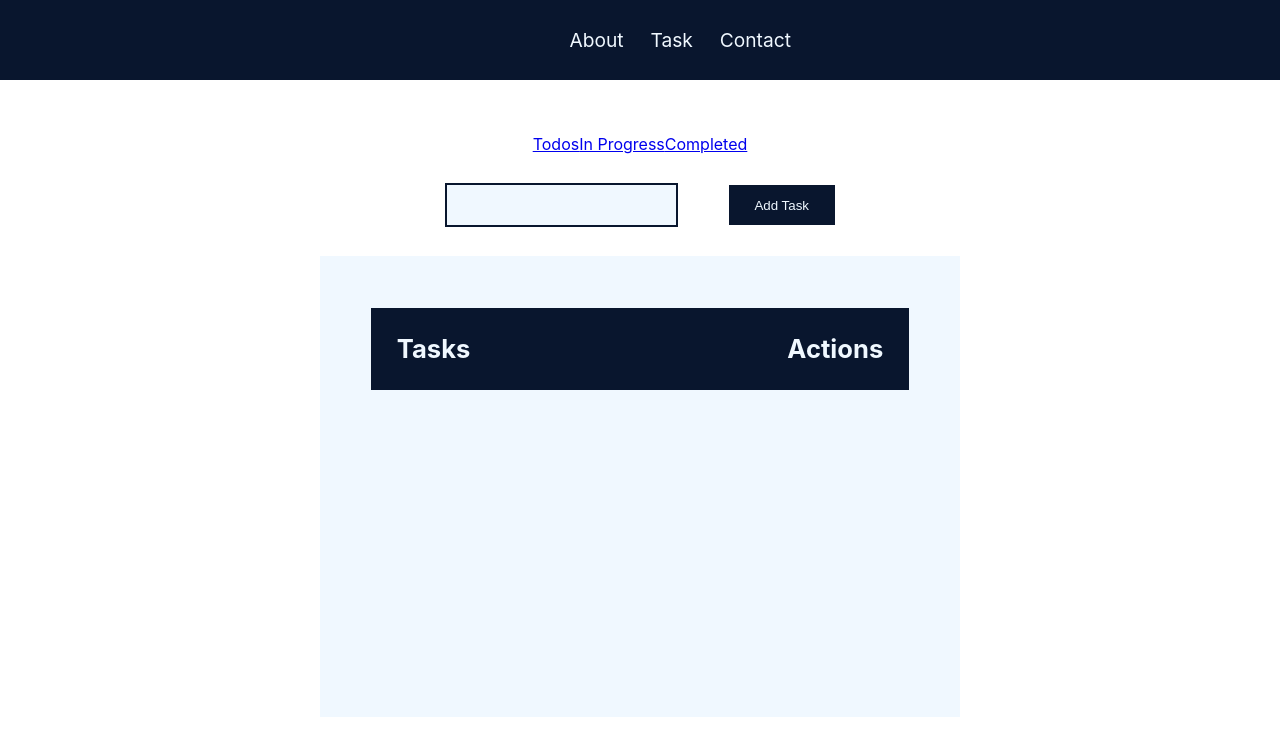
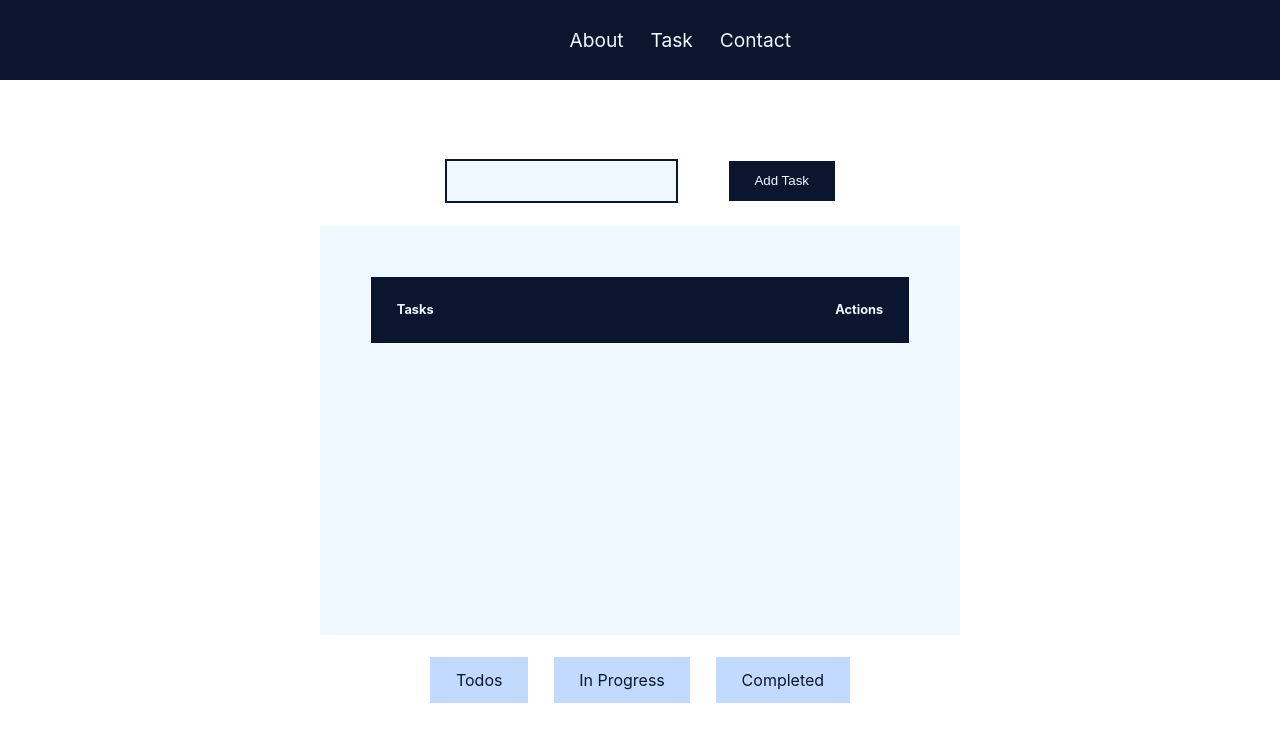
Before and after one commit to Christouccllo1/project-todo-app, a React (Create React App) app: page / in a window 1280 px wide. Shown: the top 756 px of the page. Built offline with nearby package versions, Linux system fonts and the light colour scheme.

Commit message:
stying Todos

```diff
--- a/src/App.css
+++ b/src/App.css
@@ -25,7 +25,7 @@ nav a {
 }
 
 main {
-  height: 80vh;
+  height: 70vh;
   width: 100%;
   display: flex;
   flex-direction: column;
@@ -80,11 +80,11 @@ main {
 
 .todo h4 {
   width: 50%;
-  font-size: 1vw;
+  font-size: .75vw;
 }
 
 .todo h2 {
-  font-size: 2vw;
+  font-size: 1vw;
 }
 
 .head {
@@ -102,3 +102,18 @@ main {
   border-radius: 5px;
   background-color: aliceblue;
 }
+
+.routes {
+  height: 10vh;
+  display: flex;
+  align-items: center;
+  justify-content: center;
+}
+
+.routes .link {
+  text-decoration: none;
+  color: rgb(9, 22, 46);
+  margin: 1vw;
+  background-color: rgb(194, 218, 253);
+  padding: 1vw 2vw;
+}
--- a/src/App.js
+++ b/src/App.js
@@ -124,12 +124,7 @@ function App() {
 
         <Header></Header>
         <main>
-          <div className="routes">
-            <Link to="/" className="link">Todos</Link>
-            <Link to="/Inprogress" className="link">In Progress</Link>
-            <Link to="/Completed" className="link">Completed</Link>
 
-          </div>
           <div className="app-container">
 
             <InputTask handleChange={handleChange} handleClick={handleClick}></InputTask>
@@ -143,6 +138,12 @@ function App() {
 
           </div>
         </main>
+        <div className="routes">
+          <Link to="/" className="link">Todos</Link>
+          <Link to="/Inprogress" className="link">In Progress</Link>
+          <Link to="/Completed" className="link">Completed</Link>
+
+        </div>
       </div>
     </Router>
 
```
